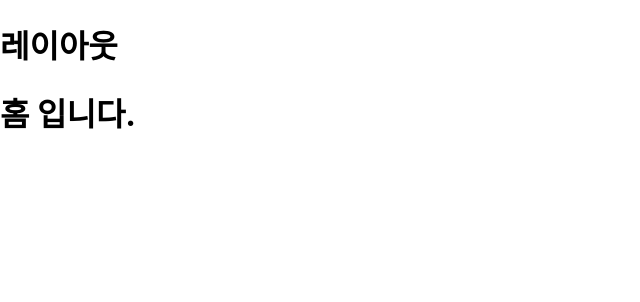
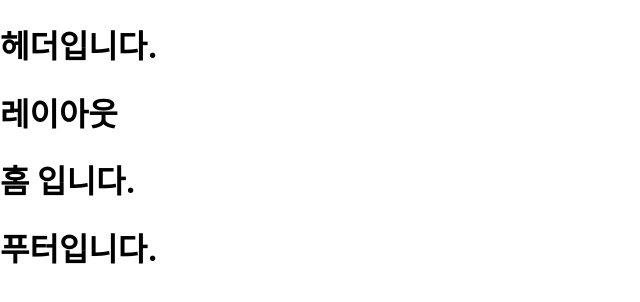
Before and after one commit to jeongsangtae/new-portfolio, a Next.js app: page / in a window 1280 px wide. Shown: the top 302 px of the page, without its empty margins (0-640 px from the left). Built offline with nearby package versions, Linux system fonts and the light colour scheme.

Commit message:
Header, Footer

```diff
--- /dev/null
+++ b/components/footer.js
@@ -0,0 +1,7 @@
+export default function Footer() {
+  return (
+    <>
+      <h1>푸터입니다.</h1>
+    </>
+  );
+}
--- /dev/null
+++ b/components/header.js
@@ -0,0 +1,7 @@
+export default function Header() {
+  return (
+    <>
+      <h1>헤더입니다.</h1>
+    </>
+  );
+}
--- a/components/layout.js
+++ b/components/layout.js
@@ -1,8 +1,13 @@
+import Header from "./header";
+import Footer from "./footer";
+
 export default function Layout({ children }) {
   return (
     <>
+      <Header />
       <h1>레이아웃</h1>
       <div>{children}</div>
+      <Footer />
     </>
   );
 }
--- a/pages/projects.js
+++ b/pages/projects.js
@@ -1,7 +1,9 @@
+import Layout from "../components/layout";
+
 export default function Projects() {
   return (
-    <>
+    <Layout>
       <h1>PROJECT</h1>
-    </>
+    </Layout>
   );
 }
```
